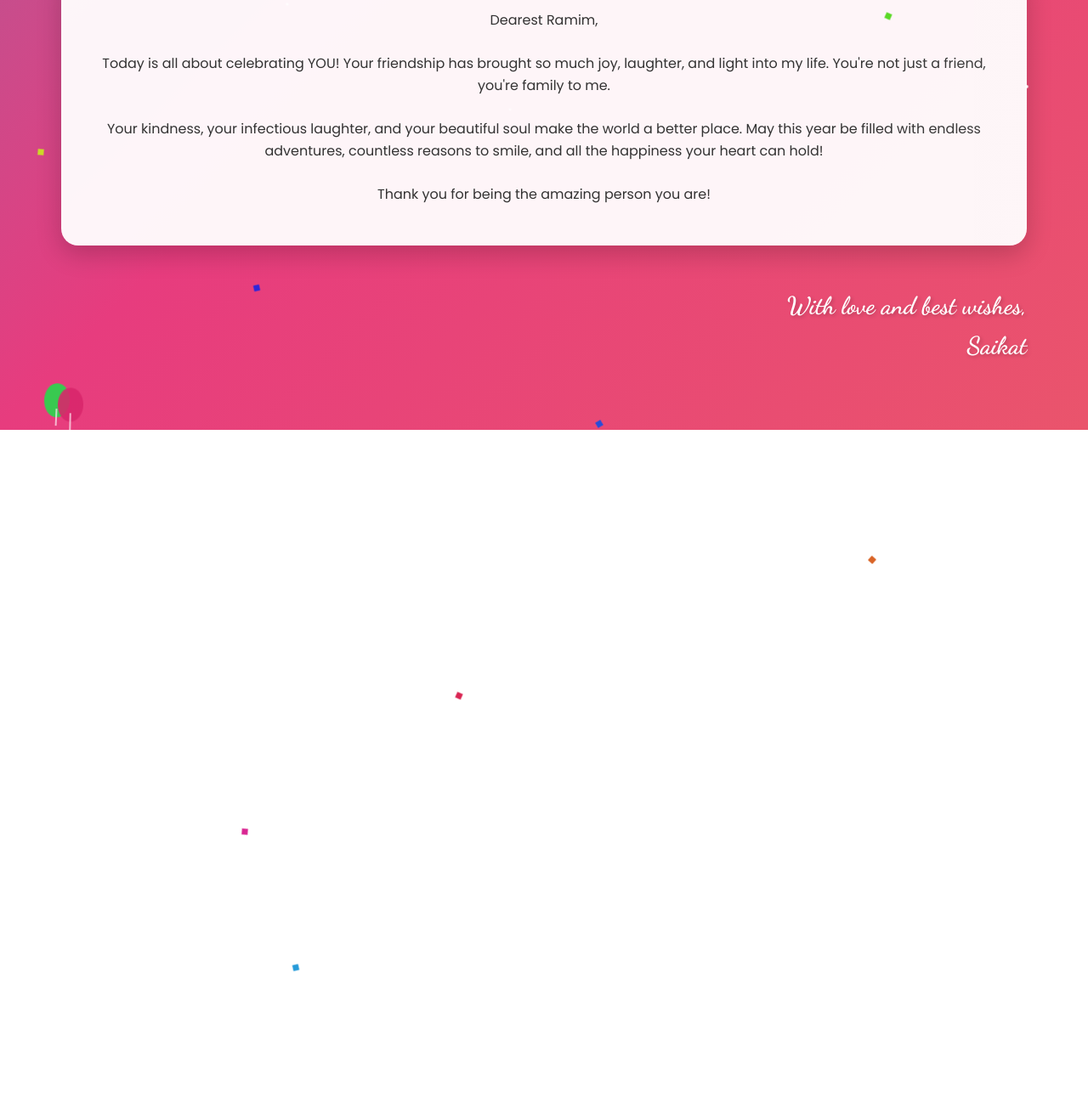
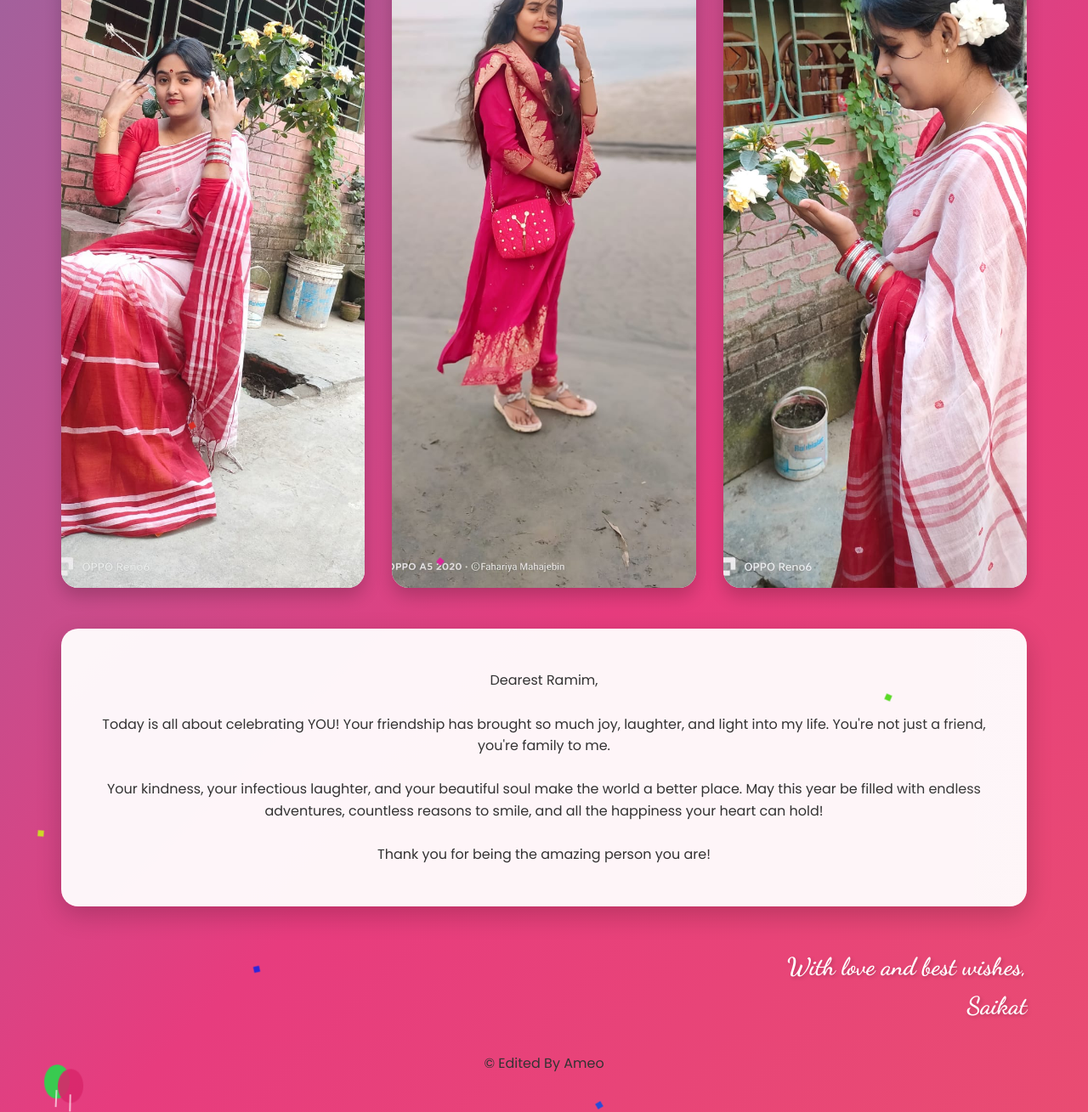
Before and after one commit to shadmansalimameo12/ramim, a plain HTML site: page index.html in a window 1280 px wide. Shown: the part 600-1909 px from the top of the page at 85% size. Before the commit the page ends 1106 px from the top, so only its background shows below. Drawn offline with Linux system fonts and the light colour scheme.

Commit message:
Ramim's Birthday

```diff
--- a/index.html
+++ b/index.html
@@ -91,9 +91,9 @@
 
         .photo-card img {
             width: 100%;
-            height: 300px;
+            height: 100%;
             object-fit: cover;
-            transition: transform 0.5s ease;
+            transition: transform 0.5s linear;
         }
 
         .photo-card:hover img {
@@ -265,6 +265,11 @@
                 padding: 2rem;
             }
         }
+        .ameo{
+            text-align: center;
+            color: #333
+
+        }
     </style>
 </head>
 <body>
@@ -276,7 +281,7 @@
 
         <div class="photo-gallery">
             <div class="photo-card">
-                <img src="./image1.jpg" alt="Ramim's Photo 1">
+                <img src="./image3.jpg" alt="Ramim's Photo 1">
                 <div class="photo-caption">Every moment with you is precious! 💫</div>
             </div>
             <div class="photo-card">
@@ -284,7 +289,7 @@
                 <div class="photo-caption">Your smile brightens up the world! ⭐</div>
             </div>
             <div class="photo-card">
-                <img src="./image3.jpg" alt="Ramim's Photo 3">
+                <img src="./image1.jpg" alt="Ramim's Photo 3">
                 <div class="photo-caption">Here's to countless more memories! 🌟</div>
             </div>
         </div>
@@ -352,5 +357,10 @@
         setInterval(createConfetti, 500);
         setInterval(createSparkle, 200);
     </script>
+    <div>
+        <footer class="ameo">
+            &copy Edited By Ameo
+        </footer>
+    </div>
 </body>
 </html>
```
Also changed, not shown: image1.jpg (added), image2.jpg (added), image3.jpg (added).
